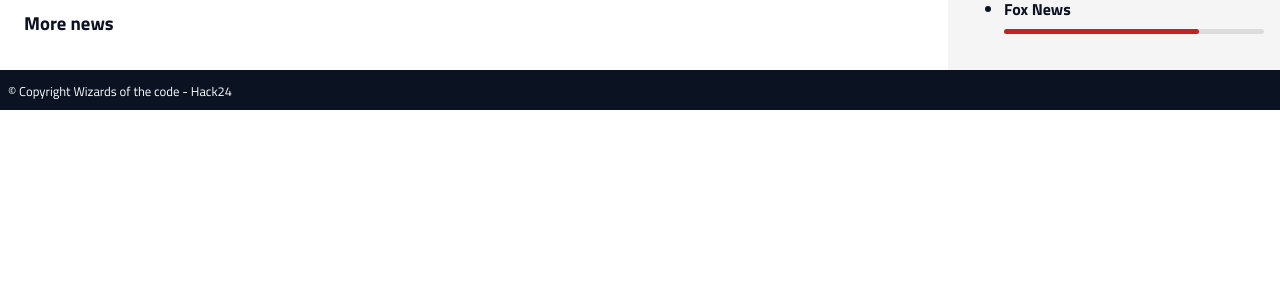
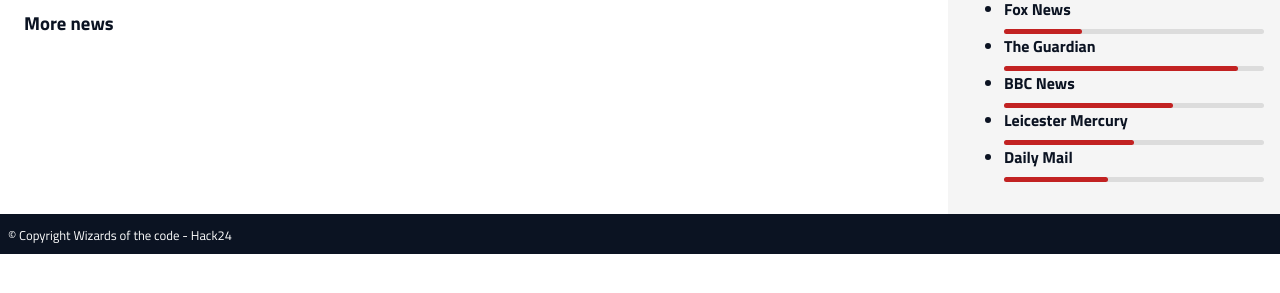
Before and after one commit to IamMattL/poison, a website: page index.html in a window 1280 px wide. Shown: the part 235-528 px from the top of the page. Drawn offline with nearby package versions, Linux system fonts and the light colour scheme; no server answers.

Commit message:
Added scores

```diff
--- a/index.html
+++ b/index.html
@@ -65,7 +65,31 @@
                 <li>
                     <h4>Fox News</h4>
                     <div class="scale">
-                        <div class="bar"></div>
+                        <div class="bar" style="width: 30%"></div>
+                    </div>
+                </li>
+                <li>
+                    <h4>The Guardian</h4>
+                    <div class="scale">
+                        <div class="bar" style="width: 90%"></div>
+                    </div>
+                </li>
+                <li>
+                    <h4>BBC News</h4>
+                    <div class="scale">
+                        <div class="bar" style="width: 65%"></div>
+                    </div>
+                </li>
+                <li>
+                    <h4>Leicester Mercury</h4>
+                    <div class="scale">
+                        <div class="bar" style="width: 50%"></div>
+                    </div>
+                </li>
+                <li>
+                    <h4>Daily Mail</h4>
+                    <div class="scale">
+                        <div class="bar" style="width: 40%"></div>
                     </div>
                 </li>
             </ul>
```
Lines whose indentation alone changed are shown as unchanged.
